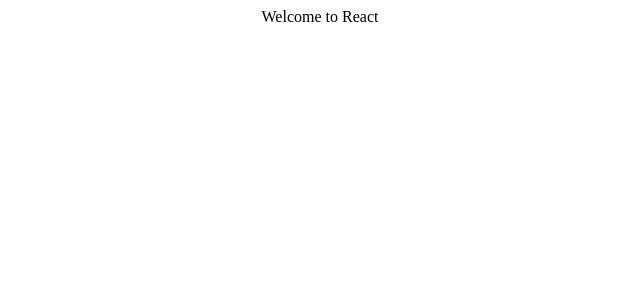
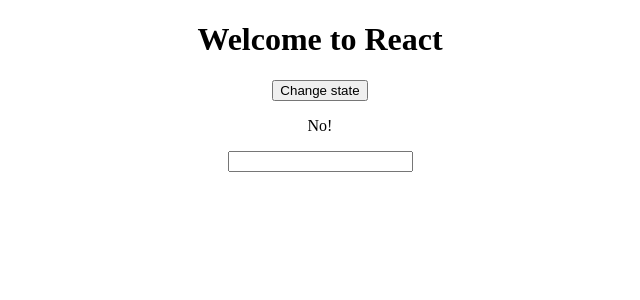
Before and after one commit to pesto-students/batch-11-excercises, a React (Create React App) app in the folder test-basics/: page / in a window 1280 px wide. Shown: the top 300 px of the page, without its empty margins (320-960 px from the left). Built offline with nearby package versions, Linux system fonts and the light colour scheme; the HTML template or start-up script is replaced by a standard one.

Commit message:
Completed basic test

```diff
--- a/test-basics/src/App.js
+++ b/test-basics/src/App.js
@@ -9,18 +9,33 @@
     input: '',
     mainColor: 'blue',
   }
+  onInputChange = event => this.setState({ input: event.target.value });
+
+  handleStrings = string => string !== '';
   render() {
+    const { on, input, mainColor } = this.state;
     return (
-      <div className="App">
-        Welcome to React
+      <div className={mainColor}>
+        <h1>Welcome to React</h1>
+        <button onClick={() => this.setState({ on: true })}>Change state</button>
+        <p className="button-state">{on ? 'Yes!' : 'No!'}</p>
+        <input type="text" onChange={event => this.onInputChange(event)} />
+        <h2>{input}</h2>
       </div>
     );
   }
 }
 
 export class Link extends Component {
+  constructor(props) {
+    super(props);
+  }
   render() {
-    return null;
+    const { hide, address } = this.props;
+    if (hide) {
+      return null;
+    }
+    return <a href={address}></a>;
   }
 }
 
```
Also changed, not shown: test-basics/src/setupTests.js (+1 -1 lines), 2 other files (tests, documents, lock files or other folders).
